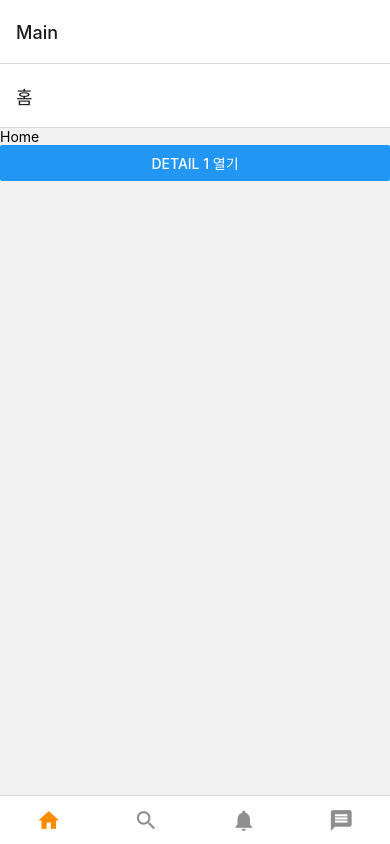
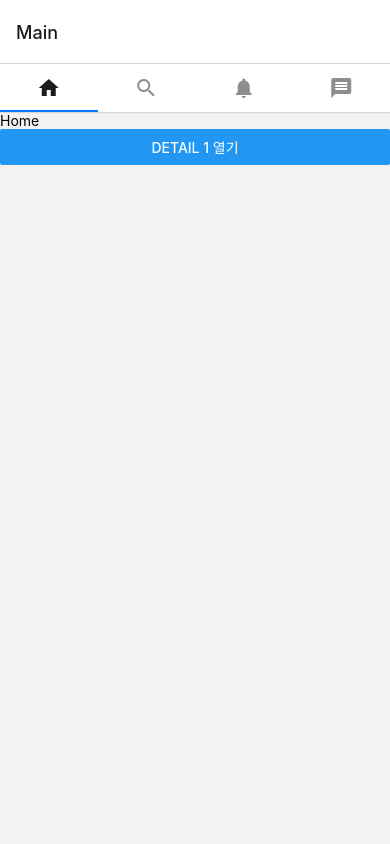
Before and after one commit to wannabefrontdeveloper/LearnReactNativeNavigation, a React Native app: screen /Main in a window 390 px wide. Built offline with nearby package versions, Linux system fonts and the light colour scheme.

Commit message:
코드수정 머터리얼 상단 탭 네비게이터를 생성하였습니다.

```diff
--- a/screens/MainScreen.js
+++ b/screens/MainScreen.js
@@ -1,9 +1,9 @@
 import React from 'react';
-import {createBottomTabNavigator} from '@react-navigation/bottom-tabs';
-import {Text, View, Button} from 'react-native';
+import {createMaterialTopTabNavigator} from '@react-navigation/material-top-tabs';
+import {Text, View, Button, StyleSheet} from 'react-native';
 import Icon from 'react-native-vector-icons/MaterialIcons';
 
-const Tab = createBottomTabNavigator();
+const Tab = createMaterialTopTabNavigator();
 
 function HomeScreen({navigation}) {
   return (
@@ -21,55 +21,58 @@ function HomeScreen({navigation}) {
   );
 }
 
-function SearchScreen({navigation}) {
+function SearchScreen() {
   return (
-    <View>
-      <Text>Search</Text>;
+    <View style={styles.screenContainer}>
+      <Text>Search</Text>
     </View>
   );
 }
 
-function NotificationScreen({navigation}) {
+function NotificationScreen() {
   return (
-    <View>
-      <Text>Notification</Text>;
+    <View style={styles.screenContainer}>
+      <Text>Notification</Text>
     </View>
   );
 }
 
-function MessageScreen({navigation}) {
+function MessageScreen() {
   return (
-    <View>
-      <Text>Message</Text>;
+    <View style={styles.screenContainer}>
+      <Text>Message</Text>
     </View>
   );
 }
+
+const styles = StyleSheet.create({
+  screenContainer: {
+    flex: 1,
+    justifyContent: 'center',
+    alignItems: 'center',
+  },
+});
 
 function MainScreen() {
   return (
     <Tab.Navigator
       initialRouteName="Home"
       screenOptions={{
-        tabBarActiveTintColor: '#fb8c00',
         tabBarShowLabel: false,
       }}>
       <Tab.Screen
         name="Home"
         component={HomeScreen}
         options={{
-          title: '홈',
-          tabBarIcon: ({color, size}) => (
-            <Icon name="home" color={color} size={size} />
-          ),
+          tabBarIcon: ({color}) => <Icon name="home" color={color} size={24} />,
         }}
       />
       <Tab.Screen
         name="Search"
         component={SearchScreen}
         options={{
-          title: '검색',
-          tabBarIcon: ({color, size}) => (
-            <Icon name="search" color={color} size={size} />
+          tabBarIcon: ({color}) => (
+            <Icon name="search" color={color} size={24} />
           ),
         }}
       />
@@ -77,9 +80,8 @@ function MainScreen() {
         name="Notification"
         component={NotificationScreen}
         options={{
-          title: '알림',
-          tabBarIcon: ({color, size}) => (
-            <Icon name="notifications" color={color} size={size} />
+          tabBarIcon: ({color}) => (
+            <Icon name="notifications" color={color} size={24} />
           ),
         }}
       />
@@ -87,9 +89,8 @@ function MainScreen() {
         name="Message"
         component={MessageScreen}
         options={{
-          title: '메시지',
-          tabBarIcon: ({color, size}) => (
-            <Icon name="message" color={color} size={size} />
+          tabBarIcon: ({color}) => (
+            <Icon name="message" color={color} size={24} />
           ),
         }}
       />
```
